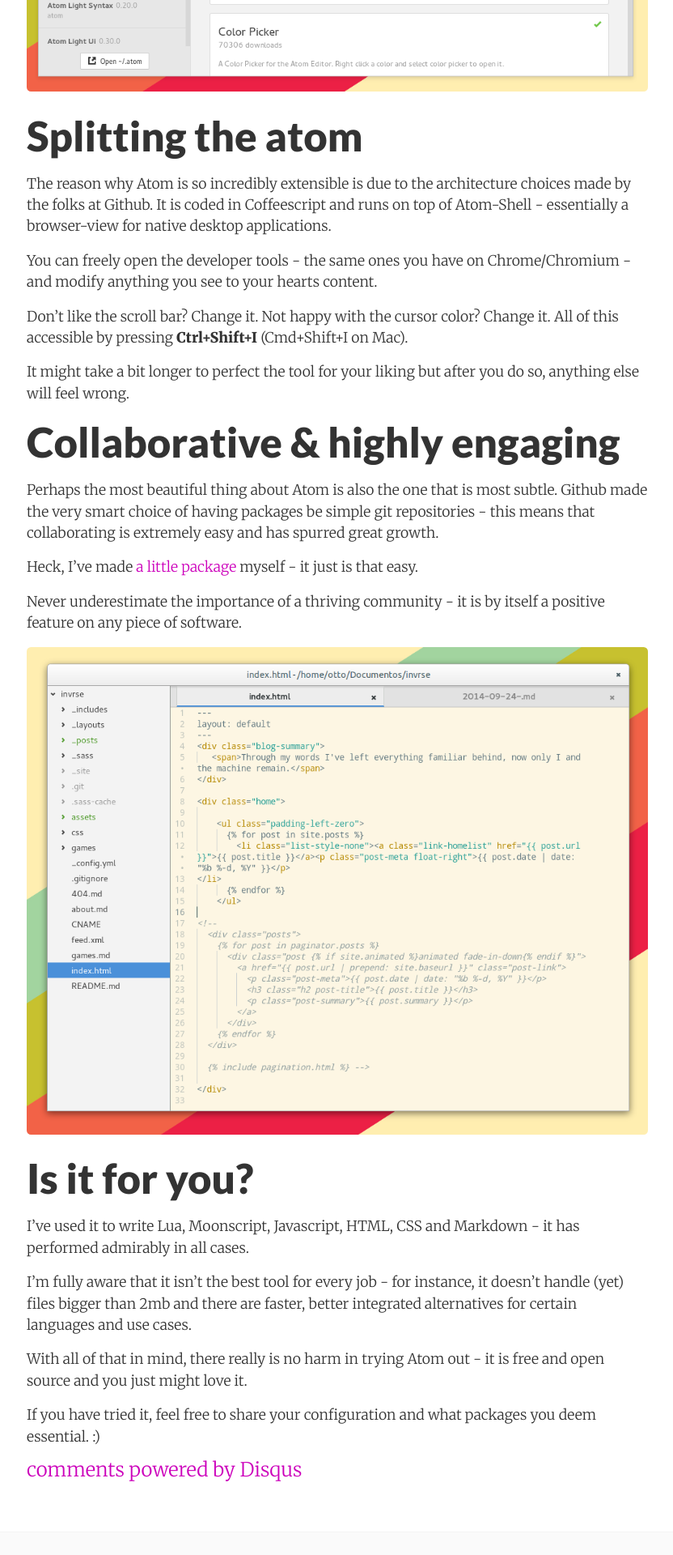
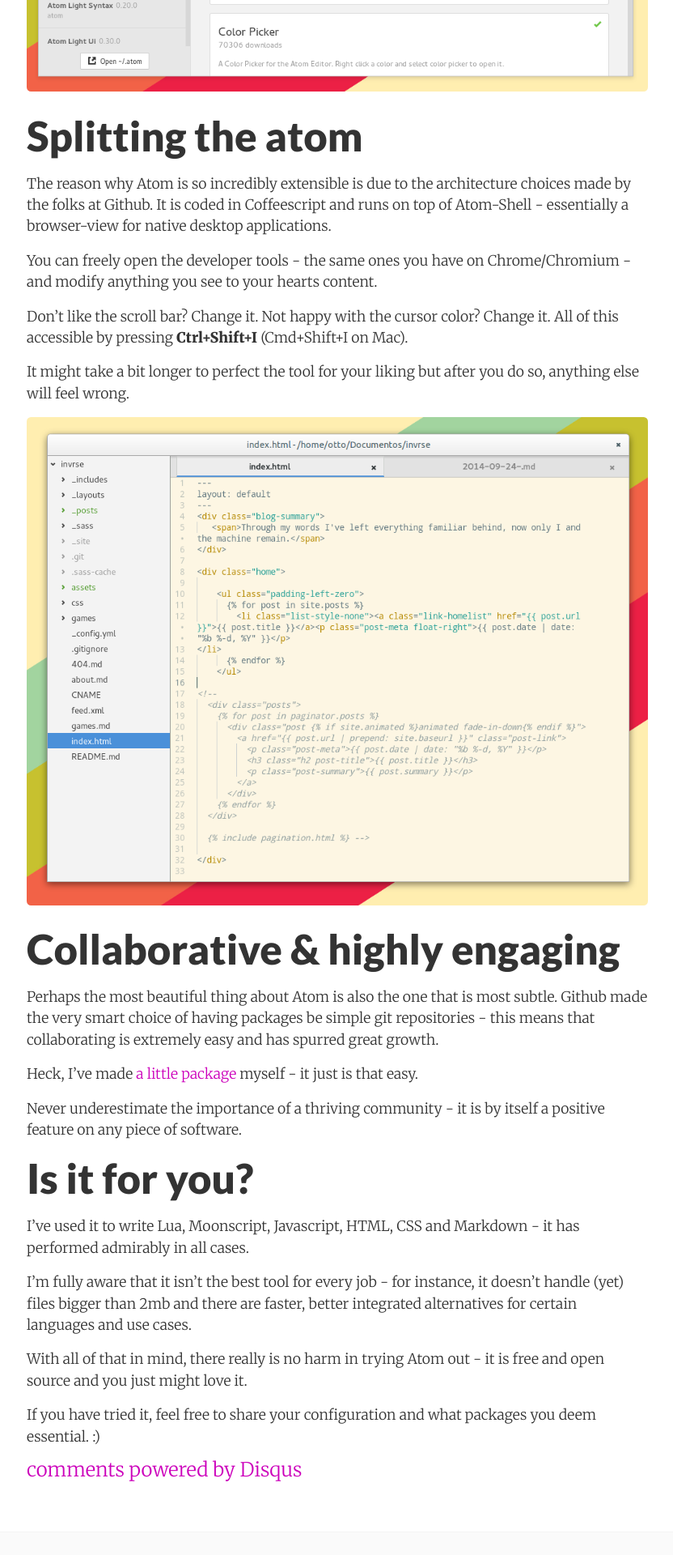
Before and after one commit to ThaisRobba/invrse, a Jekyll site: the page built from _posts/2014-09-24-atom-review.md, in a window 1280 px wide. Shown: the part 2507-4427 px from the top of the page at 81% size, without its empty margins (223-1055 px from the left). Built offline with Jekyll 4.4.1, drawn with Linux system fonts in a browser that asks for light colours; comment, search, counter and statistics services are not loaded.

Commit message:
moved image

```diff
--- a/_posts/2014-09-24-atom-review.md
+++ b/_posts/2014-09-24-atom-review.md
@@ -51,6 +51,8 @@
 
 It might take a bit longer to perfect the tool for your liking but after you do so, anything else will feel wrong.
 
+![Atom after I customized it to my liking]({{site.baseurl}}/assets/atom_custom.png)
+
 ##Collaborative & highly engaging
 
 Perhaps the most beautiful thing about Atom is also the one that is most subtle. Github made the very smart choice of having packages be simple git repositories - this means that collaborating is extremely easy and has spurred great growth.
@@ -58,8 +60,6 @@
 Heck, I've made [a little package](https://atom.io/packages/language-moonscript) myself - it just is that easy.
 
 Never underestimate the importance of a thriving community - it is by itself a positive feature on any piece of software.
-
-![Atom after I customized it to my liking]({{site.baseurl}}/assets/atom_custom.png)
 
 ##Is it for you?
 I've used it to write Lua, Moonscript, Javascript, HTML, CSS and Markdown - it has performed admirably in all cases.
```
